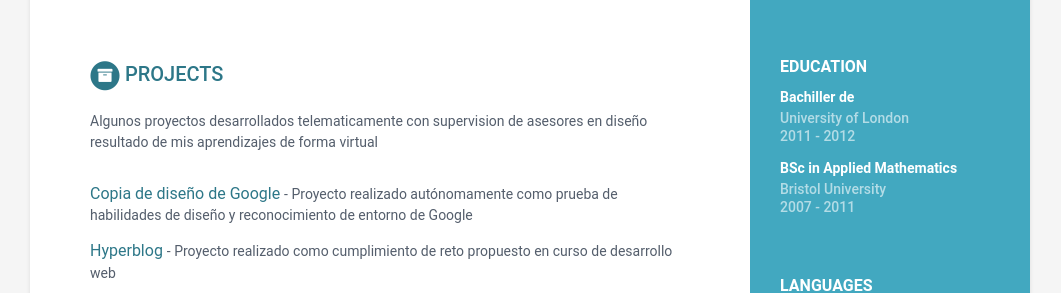
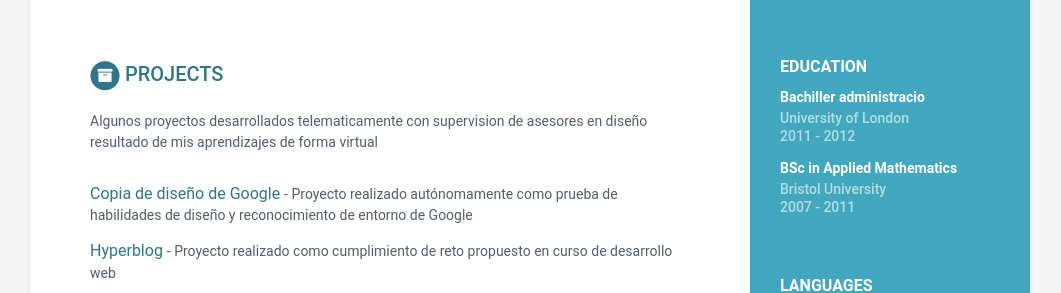
Before and after one commit to KevinC99/good-birch-4e19a, a Jekyll site: the page built from index.html, in a window 1280 px wide. Shown: the part 509-802 px from the top of the page, without its empty margins (110-1171 px from the left). Built offline with Jekyll 4.4.1, drawn with Linux system fonts in a browser that asks for light colours.

Commit message:
data.yml: updated degree in education

```diff
--- a/_data/data.yml
+++ b/_data/data.yml
@@ -49,7 +49,7 @@ education:
       pretium quis, sem.
         - Bullet point
         - Bullet point
-    degree: 'Bachiller de '
+    degree: Bachiller administracio
   - degree: BSc in Applied Mathematics
     university: Bristol University
     time: 2007 - 2011
```
